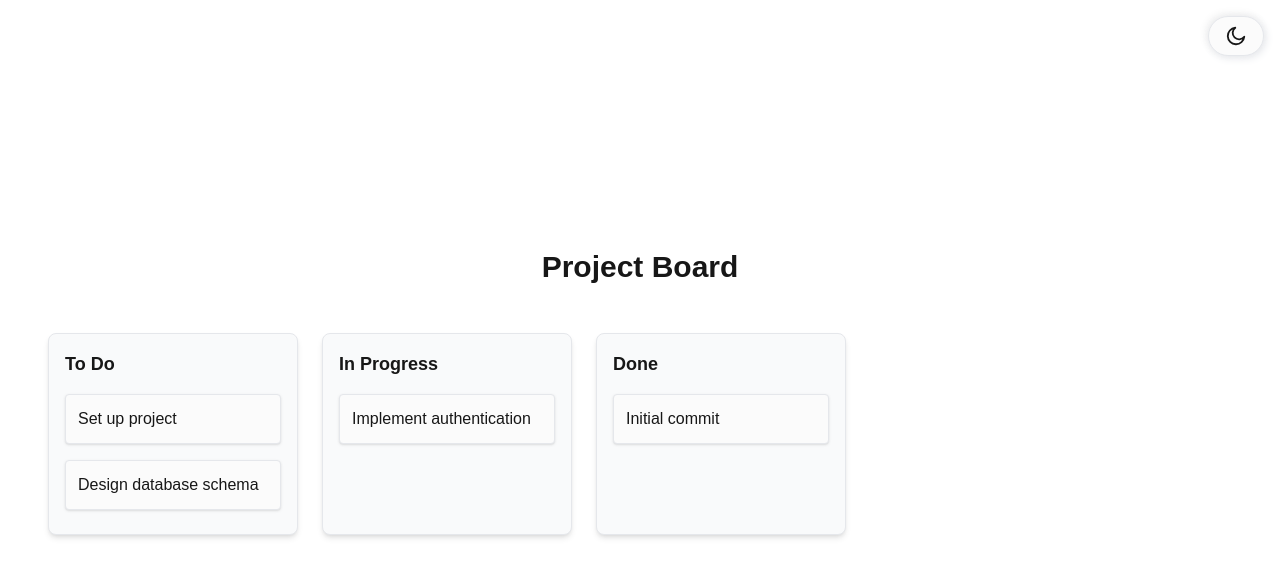
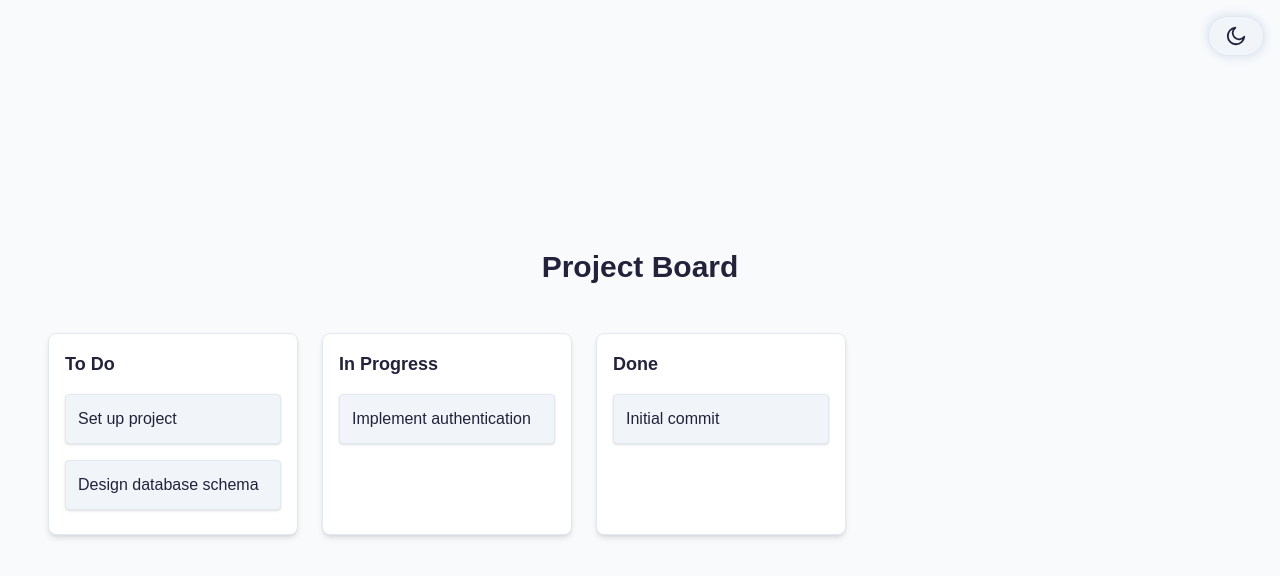
Before and after one commit to Johan-Melin/project-tracker, a Next.js app: page / in a window 1280 px wide. Shown: the top 576 px of the page. Built offline with nearby package versions, Linux system fonts and the light colour scheme.

Commit message:
feat(ui): further reduced number of colors

```diff
--- a/src/app/globals.css
+++ b/src/app/globals.css
@@ -1,21 +1,19 @@
 @import "tailwindcss";
 
 :root {
-  --background: #ffffff;
-  --foreground: #171717;
-  --column-bg: #f9fafb;
-  --border: #e5e7eb;
-  --card-bg: #fbfbfb;
-  --card-bg-hover: #eee;
+  --background: #f8fafc;
+  --foreground: #22223b;
+  --column-bg: #ffffff;
+  --card-bg: #f1f5f9;
+  --border: #e2e8f0;
 }
 
 .dark {
-  --background: #0a0a0a;
-  --foreground: #ededed;
-  --column-bg: #13171f;
-  --border: #3a3f4b;
-  --card-bg: #23272f;
-  --card-bg-hover: #3a3f4b;
+  --background: #181926;
+  --foreground: #f8fafc;
+  --column-bg: #23263a;
+  --card-bg: #23263a;
+  --border: #35384a;
 }
 
 * {
@@ -36,14 +34,14 @@ body {
 .card {
   background-color: var(--card-bg);
   &:hover {
-    background-color: var(--card-bg-hover);
+    background-color: var(--border);
   }
 }
 
 .bevel-toggle {
   background-color: var(--card-bg);
-  box-shadow: 2px 2px 8px var(--border), -2px -2px 8px var(--card-bg-hover);
+  box-shadow: 2px 2px 8px var(--border), -2px -2px 8px var(--border);
   &:hover {
-    background-color: var(--card-bg-hover);
+    background-color: var(--border);
   }
 }
```
